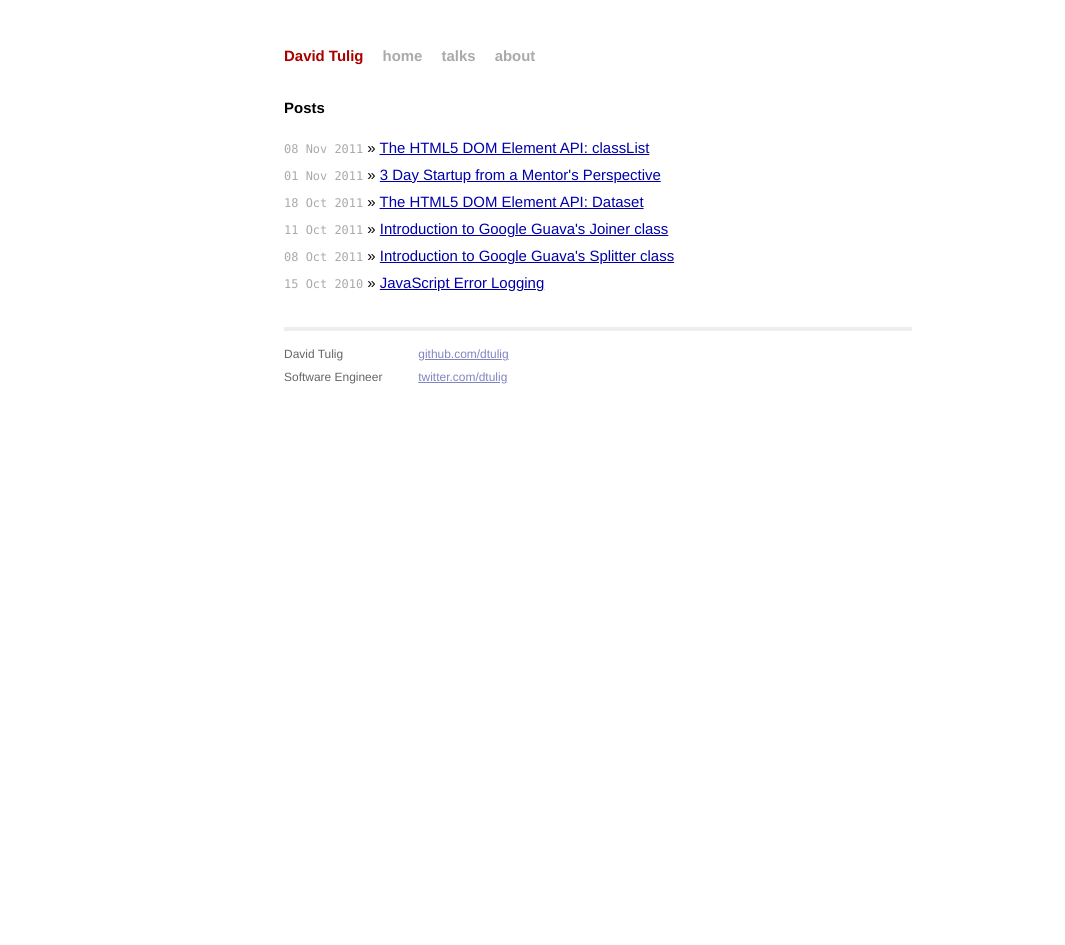
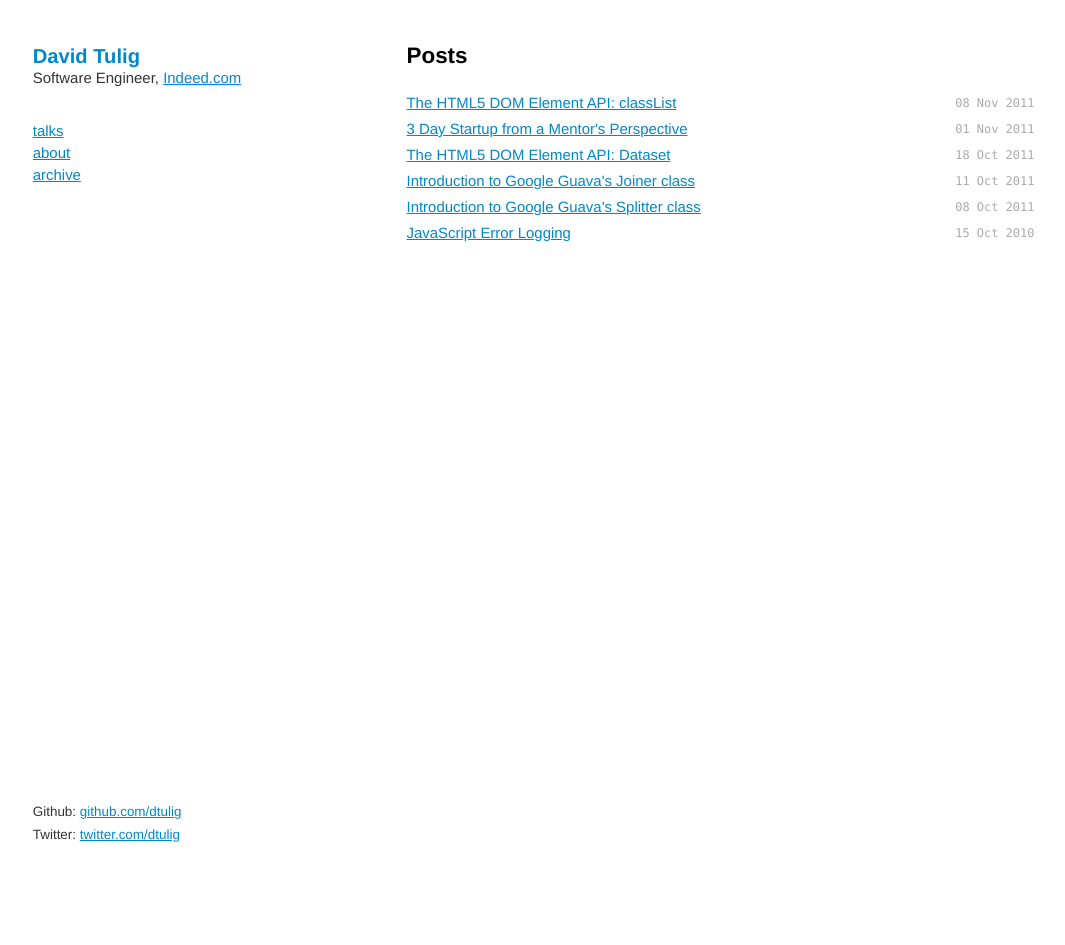
Before and after one commit to dtulig/dtulig.github.com, a Jekyll site: the page built from index.html, in a window 1280 px wide. Shown: the whole page, without its empty margins (42-1107 px from the left). Built offline with Jekyll 4.4.1, drawn with Linux system fonts in a browser that asks for light colours; Markdown is read by kramdown in place of the engine named in the settings.

Commit message:
Updating styles to use the fixed left header and changing color scheme.
Color scheme to blues and grays.
Using a fixed left rail for navigation and contact information.
Increased font size of titles.
Moved dates to right side of post listing.

```diff
--- a/_layouts/default.html
+++ b/_layouts/default.html
@@ -21,30 +21,21 @@
   </head>
   <body>
 
+    <div class="sidebar">
+      <h1 class="title"><a href="/">{{ site.name }}</a></h1>
+      <p class="byline">Software Engineer, <a href="http://www.indeed.com">Indeed.com</a></p>
+      <ul class="navigation">
+        <li><a class="extra" href="/talks">talks</a></li>
+        <li><a class="extra" href="/about">about</a></li>
+        <li><a class="extra" href="/archive">archive</a></li>
+      </ul>
+      <ul class="contact">
+        <li>Github: <a href="https://github.com/dtulig">github.com/dtulig</a></li>
+        <li>Twitter: <a href="https://twitter.com/dtulig">twitter.com/dtulig</a></li>
+      </ul>
+    </div>
     <div class="site">
-      <div class="header">
-        <h1 class="title"><a href="/">{{ site.name }}</a></h1>
-        <a class="extra" href="/">home</a>
-        <a class="extra" href="/talks">talks</a>
-        <a class="extra" href="/about">about</a>
-      </div>
-
       {{ content }}
-
-      <div class="footer">
-        <div class="contact">
-          <p>
-            David Tulig<br />
-            Software Engineer
-          </p>
-        </div>
-        <div class="contact">
-          <p>
-            <a href="https://github.com/dtulig">github.com/dtulig</a><br />
-            <a href="https://twitter.com/dtulig">twitter.com/dtulig</a><br />
-          </p>
-        </div>
-      </div>
     </div>
   </body>
 </html>
--- a/archive.md
+++ b/archive.html
@@ -10,8 +10,10 @@ permalink: /archive/
   <ul class="posts">
     {% for post in site.posts %}
     {% if post.categories contains 'posts' %}
-    <li><span>{{ post.date | date_to_string }}</span>
-      &raquo; <a href="{{ post.url }}">{{ post.title }}</a></li>
+    <li>
+      <a href="{{ post.url }}">{{ post.title }}</a>
+      <span class="post_date">{{ post.date | date_to_string }}</span>
+    </li>
     {% endif %}
     {% endfor %}
   </ul>
--- a/css/main.css
+++ b/css/main.css
@@ -16,7 +16,7 @@ body {
   background-color: #FFF;
   font: 13.34px Helvetica, Arial, sans-serif;
   font-size: small;
-  text-align: center;
+  text-align: left;
 }
 
 h1, h2, h3, h4, h5, h6 {
@@ -25,9 +25,24 @@ h1, h2, h3, h4, h5, h6 {
 h1 { margin-bottom: 1em; }
 p { margin: 1em 0; }
 
-a         { color: #00a; }
-a:hover   { color: #000; }
-a:visited { color: #a0a; }
+a         { color: #08C; }
+a:hover   { color: #005580; }
+a:visited { color: #08C; }
+
+ul li {
+    list-style: none;
+}
+
+h1, h2 {
+    font-size: 150%;
+}
+
+/* Color Table
+ * Accent Blue: #08c
+ * Accent Blue Dark: #005580
+ * Dark Gray: #333
+ * Light Gray: #999
+ */
 
 /*****************************************************************************/
 /*
@@ -49,6 +64,50 @@ a:visited { color: #a0a; }
   font-size: 80%;
 }
 
+/*
+ * Sidebar
+ */
+.sidebar {
+    color: #333;
+    font-size: 115%;
+    line-height: 1.5em;
+    margin: 0em 5em;
+    position: fixed;
+    width: 20em;
+}
+
+.sidebar .title a {
+    text-decoration: none;
+}
+
+.sidebar .title a:hover {
+    text-decoration: underline;
+}
+
+.sidebar .byline,
+.sidebar .title {
+    margin: 0;
+}
+
+.sidebar .navigation {
+    line-height: 150%;
+}
+
+.sidebar .navigation,
+.sidebar .contact {
+    margin: 2em 0;
+}
+
+.sidebar .contact {
+    position: fixed;
+    bottom: 2em;
+    font-size: 90%;
+}
+
+.sidebar .title {
+    font-size: 135%;
+}
+
 /*****************************************************************************/
 /*
 /* Site
@@ -57,37 +116,19 @@ a:visited { color: #a0a; }
 
 .site {
   font-size: 115%;
+  line-height: 1.5em;
+  margin: 3em 30em 2em;
   text-align: justify;
   width: 42em;
-  margin: 3em auto 2em;
-  line-height: 1.5em;
+}
+
+.site .post_date {
+    float: right;
 }
 
 .header a {
   font-weight: bold;
   text-decoration: none;
-}
-
-.title {
-  display: inline-block;
-  margin-bottom: 2em;
-}
-
-.title a {
-  color: #a00;
-}
-
-.title a:hover {
-  color: #000;
-}
-
-.header a.extra {
-  color: #aaa;
-  margin-left: 1em;
-}
-
-.header a.extra:hover {
-  color: #000;
 }
 
 .meta {
--- a/index.html
+++ b/index.html
@@ -8,8 +8,10 @@ title:
   <ul class="posts">
     {% for post in site.posts %}
     {% if post.categories contains 'posts' %}
-      <li><span>{{ post.date | date_to_string }}</span>
-      &raquo; <a href="{{ post.url }}">{{ post.title }}</a></li>
+      <li>
+        <a href="{{ post.url }}">{{ post.title }}</a>
+        <span class="post_date">{{ post.date | date_to_string }}</span>
+      </li>
     {% endif %}
     {% endfor %}
   </ul>
--- a/talks.md
+++ b/talks.html
@@ -10,8 +10,10 @@ permalink: /talks/
   <ul class="posts">
     {% for post in site.posts %}
     {% if post.categories contains 'talks' %}
-    <li><span>{{ post.date | date_to_string }}</span>
-      &raquo; <a href="{{ post.url }}">{{ post.title }}</a></li>
+    <li>
+      <a href="{{ post.url }}">{{ post.title }}</a>
+      <span class="post_date">{{ post.date | date_to_string }}</span>
+    </li>
     {% endif %}
     {% endfor %}
   </ul>
```
